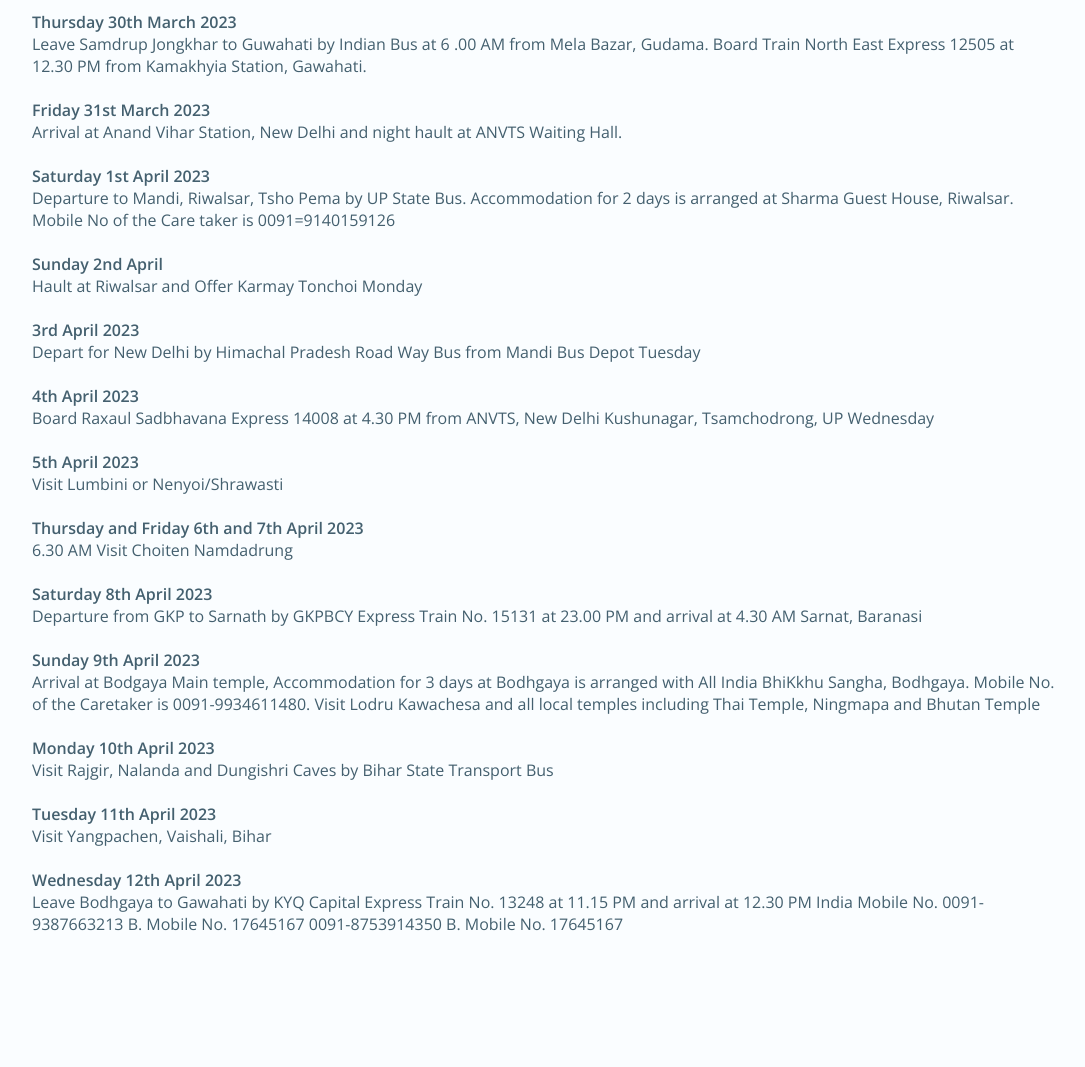
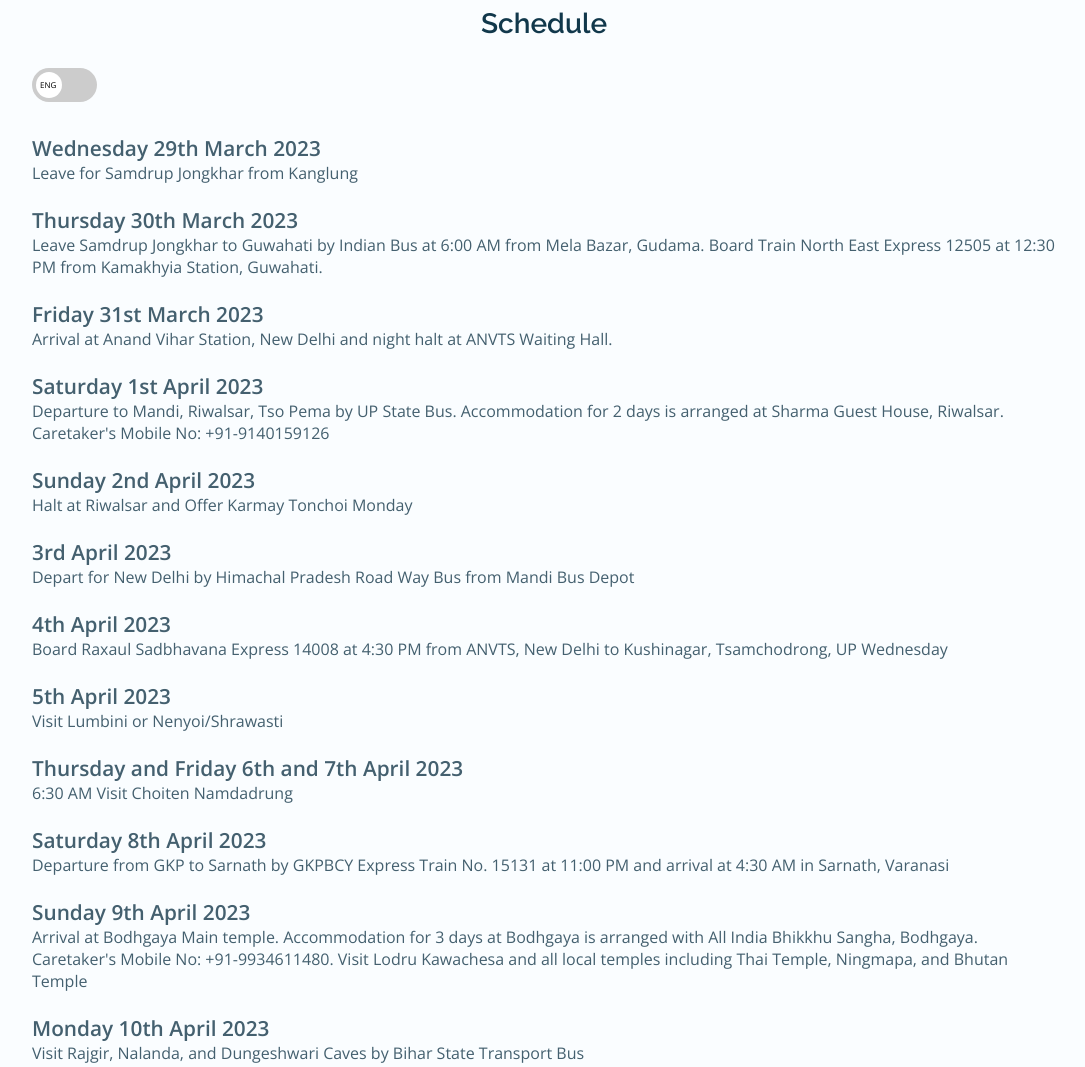
Before and after one commit to Glen-Gal/EHTT, a plain HTML site: page places.html in a window 1280 px wide. Shown: the part 3100-4167 px from the top of the page, without its empty margins (96-1181 px from the left). Drawn offline with nearby package versions, Linux system fonts and the light colour scheme.

Commit message:
version 1.00

```diff
--- a/assets/css/about.css
+++ b/assets/css/about.css
@@ -1,3 +1,12 @@
+* {
+  ::selection {
+    /* Change highlight background color to black */
+    background: #000;
+    /* Change highlight text color to white */
+    color: #fff;
+  }
+}
+
 .u-section-1 {
   background-image: none;
   min-height: 806px;
--- a/assets/css/places.css
+++ b/assets/css/places.css
@@ -68,6 +68,15 @@
     --normal-font-size: 1rem;
     --small-font-size: 0.875rem;
     --smaller-font-size: 0.813rem;
+  }
+}
+
+* {
+  ::selection {
+    /* Change highlight background color to black */
+    background: #000;
+    /* Change highlight text color to white */
+    color: #fff;
   }
 }
 
@@ -590,6 +599,108 @@
   padding-left: 24px;
 }
 
+/* Trip Descriptions */
+
+.plan__desc {
+  margin-block: 2em;
+}
+.plan__desc h1 {
+  margin-block: 3em;
+  margin-block-end: 1em;
+}
+
+/* Toggle Language */
+
+.toggle {
+  position: relative;
+  display: inline-block;
+  width: 65px;
+  height: 34px;
+
+  margin-bottom: 2rem;
+}
+
+.toggle input {
+  opacity: 0;
+  width: 0;
+  height: 0;
+}
+
+.slider {
+  position: absolute;
+  top: 0;
+  left: 0;
+  right: 0;
+  bottom: 0;
+  background-color: #ccc;
+  border-radius: 34px;
+  cursor: pointer;
+  transition: 0.4s;
+}
+
+.slider:before {
+  position: absolute;
+  content: "";
+  height: 26px;
+  width: 26px;
+  left: 4px;
+  bottom: 4px;
+  background-color: white;
+  border-radius: 50%;
+  transition: 0.4s;
+}
+
+input:checked + .slider {
+  background-color: #2196f3;
+}
+
+input:focus + .slider {
+  box-shadow: 0 0 1px #2196f3;
+}
+
+input:checked + .slider:before {
+  transform: translateX(31px);
+}
+
+/* Style for toggle labels */
+.toggle-label {
+  display: none;
+  color: black;
+  font-size: 8px;
+  line-height: 34px;
+  text-align: center;
+  position: absolute;
+  top: 0;
+  left: 8px;
+  bottom: 0;
+  z-index: 1;
+  transition: 0.4s;
+}
+
+/* Show ENG label when toggle is not checked (English is selected) */
+input:not(:checked) + .slider .toggle-label:first-child {
+  display: block;
+  transition: 0.4s;
+}
+
+input:checked + .slider .toggle-label {
+  transform: translateX(31px);
+  transition: 0.4s;
+}
+
+/* Show SPAN label when toggle is checked (Spanish is selected) */
+input:checked + .slider .toggle-label:last-child {
+  display: block;
+  transition: 0.4s;
+}
+
+.schedule-container h4 {
+  font-size: 1.3rem;
+}
+.schedule-container p {
+  font-size: 1rem;
+}
+
 /*-----------------------------------*\
       #MEDIA QUERIES
     \*-----------------------------------*/
--- a/assets/css/styles.css
+++ b/assets/css/styles.css
@@ -70,6 +70,14 @@
   }
 }
 
+* {
+  ::selection {
+    /* Change highlight background color to black */
+    background: #000;
+    /* Change highlight text color to white */
+    color: #fff;
+  }
+}
 /*========== Variables Dark theme ==========*/
 body.dark-theme {
   --first-color-second: hsl(var(--hue-color), 54%, 12%);
--- a/assets/js/main.js
+++ b/assets/js/main.js
@@ -161,3 +161,42 @@
 });
 
 feather.replace();
+
+// Toggle Language
+
+function updateSchedule() {
+  var languageToggle = document.getElementById("language-toggle");
+  var selectedLanguage = languageToggle.checked ? "dzongkha" : "english";
+
+  var scheduleContainer = document.getElementById("schedule-container");
+  scheduleContainer.innerHTML = ""; // Clear previous content
+
+  var schedule;
+  if (selectedLanguage === "english") {
+    schedule = englishSchedule;
+  } else if (selectedLanguage === "dzongkha") {
+    schedule = dzongkhaSchedule;
+  } else {
+    // Handle other language options here, if available
+  }
+
+  // Populate the schedule content in the chosen language
+  schedule.forEach(function (item) {
+    var dateElement = document.createElement("h4");
+    dateElement.textContent = item.date;
+
+    var descriptionElement = document.createElement("p");
+    descriptionElement.textContent = item.description;
+
+    var brElement = document.createElement("br");
+
+    scheduleContainer.appendChild(dateElement);
+    scheduleContainer.appendChild(descriptionElement);
+    scheduleContainer.appendChild(brElement);
+  });
+}
+
+// Initialize the schedule with English content on page load
+document.addEventListener("DOMContentLoaded", function () {
+  updateSchedule();
+});
--- /dev/null
+++ b/assets/js/schedule.js
@@ -0,0 +1,141 @@
+var englishSchedule = [
+  {
+    date: "Wednesday 29th March 2023",
+    description: "Leave for Samdrup Jongkhar from Kanglung",
+  },
+  {
+    date: "Thursday 30th March 2023",
+    description:
+      "Leave Samdrup Jongkhar to Guwahati by Indian Bus at 6:00 AM from Mela Bazar, Gudama. Board Train North East Express 12505 at 12:30 PM from Kamakhyia Station, Guwahati.",
+  },
+  {
+    date: "Friday 31st March 2023",
+    description:
+      "Arrival at Anand Vihar Station, New Delhi and night halt at ANVTS Waiting Hall.",
+  },
+  {
+    date: "Saturday 1st April 2023",
+    description:
+      "Departure to Mandi, Riwalsar, Tso Pema by UP State Bus. Accommodation for 2 days is arranged at Sharma Guest House, Riwalsar. Caretaker's Mobile No: +91-9140159126",
+  },
+  {
+    date: "Sunday 2nd April 2023",
+    description: "Halt at Riwalsar and Offer Karmay Tonchoi Monday",
+  },
+  {
+    date: "3rd April 2023",
+    description:
+      "Depart for New Delhi by Himachal Pradesh Road Way Bus from Mandi Bus Depot",
+  },
+  {
+    date: "4th April 2023",
+    description:
+      "Board Raxaul Sadbhavana Express 14008 at 4:30 PM from ANVTS, New Delhi to Kushinagar, Tsamchodrong, UP Wednesday",
+  },
+  {
+    date: "5th April 2023",
+    description: "Visit Lumbini or Nenyoi/Shrawasti",
+  },
+  {
+    date: "Thursday and Friday 6th and 7th April 2023",
+    description: "6:30 AM Visit Choiten Namdadrung",
+  },
+  {
+    date: "Saturday 8th April 2023",
+    description:
+      "Departure from GKP to Sarnath by GKPBCY Express Train No. 15131 at 11:00 PM and arrival at 4:30 AM in Sarnath, Varanasi",
+  },
+  {
+    date: "Sunday 9th April 2023",
+    description:
+      "Arrival at Bodhgaya Main temple. Accommodation for 3 days at Bodhgaya is arranged with All India Bhikkhu Sangha, Bodhgaya. Caretaker's Mobile No: +91-9934611480. Visit Lodru Kawachesa and all local temples including Thai Temple, Ningmapa, and Bhutan Temple",
+  },
+  {
+    date: "Monday 10th April 2023",
+    description:
+      "Visit Rajgir, Nalanda, and Dungeshwari Caves by Bihar State Transport Bus",
+  },
+  {
+    date: "Tuesday 11th April 2023",
+    description: "Visit Yangpachen, Vaishali, Bihar",
+  },
+  {
+    date: "Wednesday 12th April 2023",
+    description:
+      "Leave Bodhgaya to Guwahati by KYQ Capital Express Train No. 13248 at 11:15 PM and arrival at 12:30 PM",
+  },
+];
+
+// schedule.js
+
+var dzongkhaSchedule = [
+  {
+    date: "རང་ལུགས་གནམ་ལོ་ཆུ་ཕོ་སྟག་ལོ་ ཟླ་༩ པའི་ཚེས་༨ རེས་གཟའ་མིག་དམར་ལུ།",
+    description:
+      "ཕྱི་རུ་ཆུ་ཚོད་༤ ལུ་བསམ་གྲུབ་ལྗོངས་མཁར་ མ་ཎི་དུང་འཁོར་ནང་འཛོམས་ནི།",
+  },
+  {
+    date: "རང་ལུགས་གནམ་ལོ་ཆུ་ཕོ་སྟག་ལོ་ ཟླ་༩ པའི་ཚེས་༩ རེས་གཟའ་ཕུར་བུའི་དྲོ་པ་ཆུ་ཚོད་༨ ལུ།",
+    description:
+      "བསམ་གྲུབ་ལྗོངས་མཁར་ལས་ གྷོ་ཧ་ཀྲི་ལུ་ རྒྱ་གར་གྱི་སྣུམ་འཁོར་ སྦསི་ནང་ དྲོ་པ་ཆུ་ཚོད་༨ ལུ་ མེ་ལ་བཱ་ཛར་གུ་ད་མ་ལས་འགྱོ་ནི། ཕྱི་རུ་ཞག་སྡོད་ས་ Kama kaya Station waiting hall ཟེར་སར་ཨིན། ",
+  },
+  {
+    date: "རང་ལུགས་གནམ་ལོ་ཆུ་ཕོ་སྟག་ལོ་ ཟླ་༩ པའི་ཚེས་༡༠ རེས་གཟའ་པ་སངས་ཀྱི་ཚེ་ དྲོ་པ་ཆུ་ཚོད་༥ དང་སྐར་མ་༣༥ ལུ།",
+    description:
+      "གྷོ་ར་པུར་ལས་ ཀུཤི་ན་གར་(རྩྭ་མཆོག་གྲོང་) ལུ་ KYQ AVT Express རཱེལ་ཨང་ ༡༥༠༢༡ (15021) ནང་ དྲོ་པ་ཆུ་ཚོད་༥ དང་སྐར་མ་༣༥ ལུ འགྱོ་སྟེ་ GKP ཟེར་བའི་ས་གནས་ལུ་ ཆུ་ཚོད་༢ དང་སྐར་མ་༣༠ ལུ་ཧོད་ནི་ཨིན།",
+  },
+  {
+    date: "རང་ལུགས་གནམ་ལོ་ཆུ་ཕོ་སྟག་ལོ་ ཟླ་༩ པའི་ཚེས་༡༡ རེས་གཟའ་སྤེན་པ་ལུ།",
+    description:
+      "ཀུཤི་ན་གར་ལུ་ UP State Bus Accommodation ནང་འགྱོ་སྟེ་ཉིནམ་༤འི་རིང་ ཀརྨ་པའི་ལྷ་ཁང་གི་མགྱོན་ཁྱིམ་ནང་སྡོད་ནི་ཨིན། མགྱོན་ཁྱིམ་དེའི་དཀོན་གཉེར་གྱི་ བརྒྱུད་འཕྲིན་ཨང་ 0091=9140159125 དང་འབྲེལ་བ་འཐབ་ནི།",
+  },
+  {
+    date: "རང་ལུགས་གནམ་ལོ་ཆུ་ཕོ་སྟག་ལོ་ ཟླ་༩ པའི་ཚེས་༡༢ རེས་གཟའ་ཉི་མ་ལུ།",
+    description:
+      "དེ་ལས་དྲོ་ཆུ་ཚོད་༥ ལུ་  ལུམྦི་ནི་ (ནེ་པཱལ) ལུ་འགྱོ་ནི། (ནེ་པཱལ་ལུ་འགྱོ་ནིའི་ལམ་ཡིག་དགོ།)",
+  },
+  {
+    date: "རང་ལུགས་གནམ་ལོ་ཆུ་ཕོ་སྟག་ལོ་ ཟླ་༩ པའི་ཚེས་༡༣ རེས་གཟའ་ཟླ་བའི་ཚེ།",
+    description:
+      "དྲོ་པ་ ཆུ་ཚོད་༦ དང་སྐར་མ་༣༠ ལུ་ མཆོད་རྟེན་རྣམ་དག་དྲུང་ལུ་འགྱོ་ནི།",
+  },
+  {
+    date: "རང་ལུགས་གནམ་ལོ་ཆུ་ཕོ་སྟག་ལོ་ ཟླ་༩ པའི་ཚེས་༡༥ རེས་གཟའ་ལྷག་པ་ལུ།",
+    description:
+      "གྷོ་ར་པུར་ལས་ ས་ར་ནཱཐ་ (ཝཱ་ར་ཎ་སི་) ལུ་ GKP BCY Express རཱེལ་ཨང་ 15131 ནང་ 23.00 SNT  ལུ་ ཕྱི་རུ་ ཆུ་ཚོད་༤ དང་སྐར་མ་༣༨ ལུ་ཧོད་ནི།",
+  },
+  {
+    date: "རང་ལུགས་གནམ་ལོ་ཆུ་ཕོ་སྟག་ལོ་ ཟླ་༩ པའི་ཚེས་༡༦ རེས་གཟའ་ཕུར་བུ་ལུ།",
+    description:
+      "BSB  ཝཱ་རཱ་ཎ་སི་ལས་ གཱ་ཡ་ལུ་ Budhpurnima Express  རཱེལ་ཨང་ 142224  ནང་ ཕྱི་རུ་ཆུ༌ཚོད༌༢༠ དང་སྐར་མ་༣༠ ལུ་འགྱོ་སྟེ་ དྲོ་པ་ཆུ་ཚོད་༡ དང་སྐར་མ་༣༠ ལུ་ཧོད་འོང་།",
+  },
+  {
+    date: "རང་ལུགས་གནམ་ལོ་ཆུ་ཕོ་སྟག་ལོ་ ཟླ་༩ པའི་ཚེས་༡༧ རེས་གཟའ་པ་སངས་ལུ།",
+    description:
+      "Bodgaya (བྷོ་དྷ་གཱ་ཡ) ལྷ་ཁང་གཙོ་བོ་ནང་ཧོད་ཞིནམ་ལས་ གནསཔོ་སྡོད་ས་ ཉིམ% བྷོ་དྷི་གཱ་ཡ་ལུ་ All India Bhikkhu Sangha Bodhgaya, དཀོན་གཉེར་གྱི་བརྒྱུད་འཕྲིན་ཨང་ 0091- 9934611480 ཅན་མ་དང་ འབྲེལ་བ་འཐབ་སྟེ་སྡོད་ནི། དེ་ལས་ ལོ་དྲུག་དཀའ་བ་སྤྱད་ས་དང་ མཐའ་འཁོར་གྱི་གནས་ཚུ་དང་ དེའི་གུ་ལུ་ ཐཱའི་ལྷ་ཁང་ རྙིང་མ་པའི་ལྷ་ཁང་ དེ་ལས་འབྲུག་པའི་ལྷ་ཁང་ཚུ་མཇལ་ནི་ཨིན།",
+  },
+  {
+    date: "རང་ལུགས་གནམ་ལོ་ཆུ་ཕོ་སྟག་ལོ་ ཟླ་༩ པའི་ཚེས་༡༨ རེས་གཟའ་སྤེན་པའི་དྲོ་པ་ཆུ་ཚོད་༧ ལུ།",
+    description:
+      "རཱཇ་གི་རི ན་ལནྜ་ Dungishri Caves ཚུ་ནང་ བི་ཧཱར་ མངའ་སྡེའི་ སྐྱེལ་འདྲེན་སྦསི་ནང་འགྱོ་ནི་ཨིན།",
+  },
+  {
+    date: "རང་ལུགས་གནམ་ལོ་ཆུ་ཕོ་སྟག་ལོ་ ཟླ་༩ པའི་ཚེས་༡༩ རེས་གཟའ་ཉི་མ་ལུ།",
+    description:
+      "མཐའ་འཁོར་ས་གནས་ཚུ་དང་ དེའི་གུ་ ཕི་ཀྲི་༨༠ འབད་མི་སངས་རྒྱས་ཀྱི་སྐུ་ཅིག་དང་ ཀརྨ་པའི་ལྷ་ཁང་མཇལ་ནི།",
+  },
+  {
+    date: "རང་ལུགས་གནམ་ལོ་ཆུ་ཕོ་སྟག་ལོ་ ཟླ་༩ པའི་ཚེས་༢༠ རེས་གཟའ་ཟླ་བ་ལུ།",
+    description: "ཡངས་པ་ཅན་ (Vaishali  དང་ Patna འགྲེམ་སྟོན་ཁང་མཇལ་ནི།",
+  },
+  {
+    date: "རང་ལུགས་གནམ་ལོ་ཆུ་ཕོ་སྟག་ལོ་ ཟླ་༩ པའི་ཚེས་༢༡ རེས་གཟའ་མིག་དམར་ལུ།",
+    description:
+      "ས་གནས་ཀྱི་གནས་ཚུ་དང་ དེའི་གུ་ དཀར་མེ་སྟོང་མཆོད་ཕུལ་ནི་དང་ གཞན་འབད་དགོ་ཚུ།",
+  },
+  {
+    date: "རང་ལུགས་གནམ་ལོ་ཆུ་ཕོ་སྟག་ལོ་ ཟླ་༩ པའི་ཚེས་༢༢ རེས་གཟའ་ལྷག་པ་ལུ།",
+    description:
+      "དེ་ལས་ལོག་སྟེ་ བྷོ་དྷ་གཱ་ཡ་ལས་ གྷོ་ཧ་ཊི་ལུ་ གཱ་ཡ་ Kamakhia Express རཱེལ་ཨང་ ༡༥༦༡༩ (15619) ནང་སྦེ་ཕྱི་རུ་ཆུ་ཚོད་༡༢ དང་སྐར་མ་༥༥ དང་ ཕྱི་རུ་ཆུ་ཚོད་༡༢ དང་སྐར་མ་༣༠ ལུ་ལོག་ལྷོད་ནི།",
+  },
+];
--- a/places.html
+++ b/places.html
@@ -169,7 +169,7 @@
                 Nu. 4500
                 <sub>/8 Trips</sub>
               </p>
-              <a href="./contacts.html">
+              <a href="#plan__1">
                 <button class="cta-btn">Get started</button>
               </a>
             </div>
@@ -222,7 +222,7 @@
                 Nu. 8000
                 <sub>/9 Trips</sub>
               </p>
-              <a href="./contacts.html">
+              <a href="#plan__2">
                 <button class="cta-btn">Get started</button>
               </a>
             </div>
@@ -269,7 +269,7 @@
       </section>
 
       <!--==================== Plan 1 ====================-->
-      <section class="section">
+      <section class="section" id="plan__1">
         <h2 class="section-title">Atsara Plan</h2>
 
         <div class="place__container container swiper-container">
@@ -395,7 +395,7 @@
           </div>
         </div>
 
-        <div class="plan__desc container">
+        <!-- <div class="plan__desc container">
           <h3>Schedule</h3>
           <strong>Wednesday 29th March 2023</strong>
           <p>Leave for Samdrup Jongkhar from Kanglung</p>
@@ -480,15 +480,33 @@
           <strong>Wednesday 12th April 2023</strong>
           <p>
             Leave Bodhgaya to Gawahati by KYQ Capital Express Train No. 13248 at
-            11.15 PM and arrival at 12.30 PM India Mobile No. 0091-9387663213 B.
-            Mobile No. 17645167 0091-8753914350 B. Mobile No. 17645167
+            11.15 PM and arrival at 12.30 PM
           </p>
           <br />
+        </div> -->
+
+        <div class="plan__desc container">
+          <h1 class="section__title">Schedule</h1>
+          <label class="toggle">
+            <input
+              type="checkbox"
+              id="language-toggle"
+              onclick="updateSchedule()"
+            />
+            <span class="slider">
+              <span class="toggle-label">ENG</span>
+              <span class="toggle-label">DZO</span>
+            </span>
+          </label>
+
+          <div id="schedule-container" class="schedule-container">
+            <!-- The schedule content will be dynamically populated here -->
+          </div>
         </div>
       </section>
 
       <!--==================== Plan 2 ====================-->
-      <section class="section">
+      <section class="section" id="plan__2">
         <h2 class="section-title">Bumpa Plan</h2>
 
         <div class="place__container container swiper-container">
@@ -738,6 +756,7 @@
 
     <!--=============== MAIN JS ===============-->
     <script src="assets/js/main.js"></script>
+    <script src="assets/js/schedule.js"></script>
     <script src="assets/js/places.js"></script>
 
     <script src="https://code.iconify.design/iconify-icon/1.0.7/iconify-icon.min.js"></script>
```
